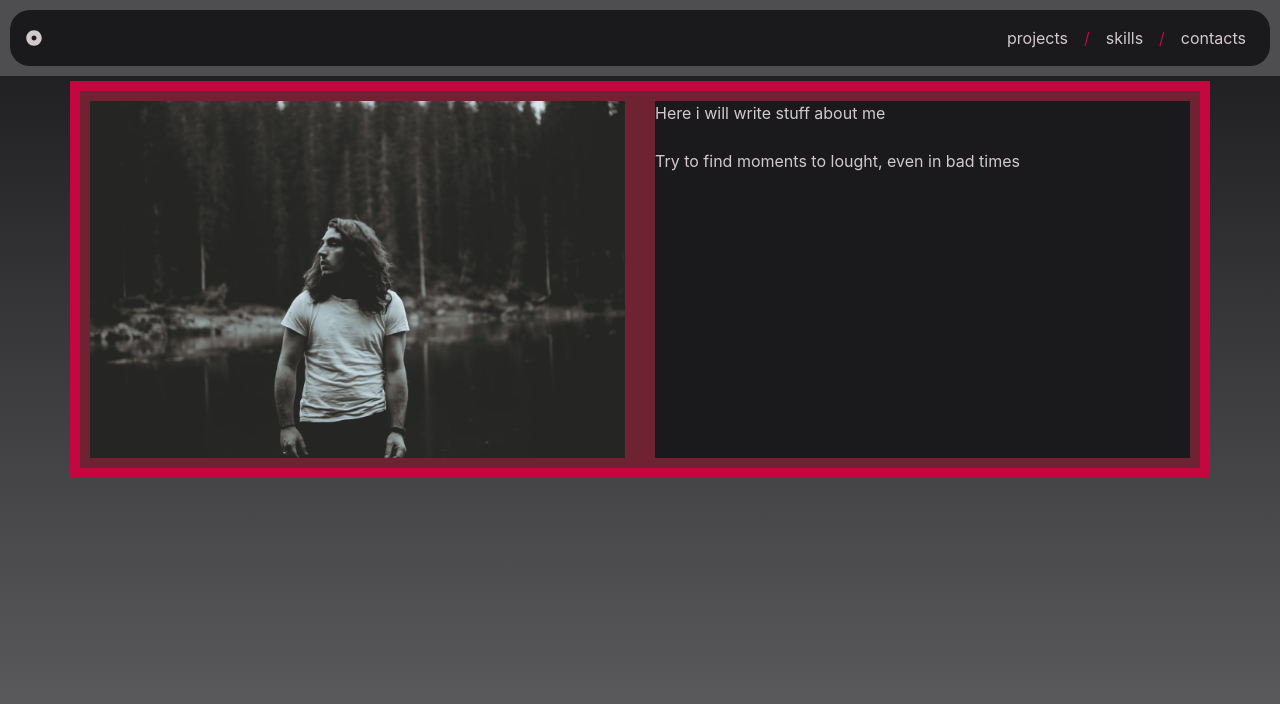
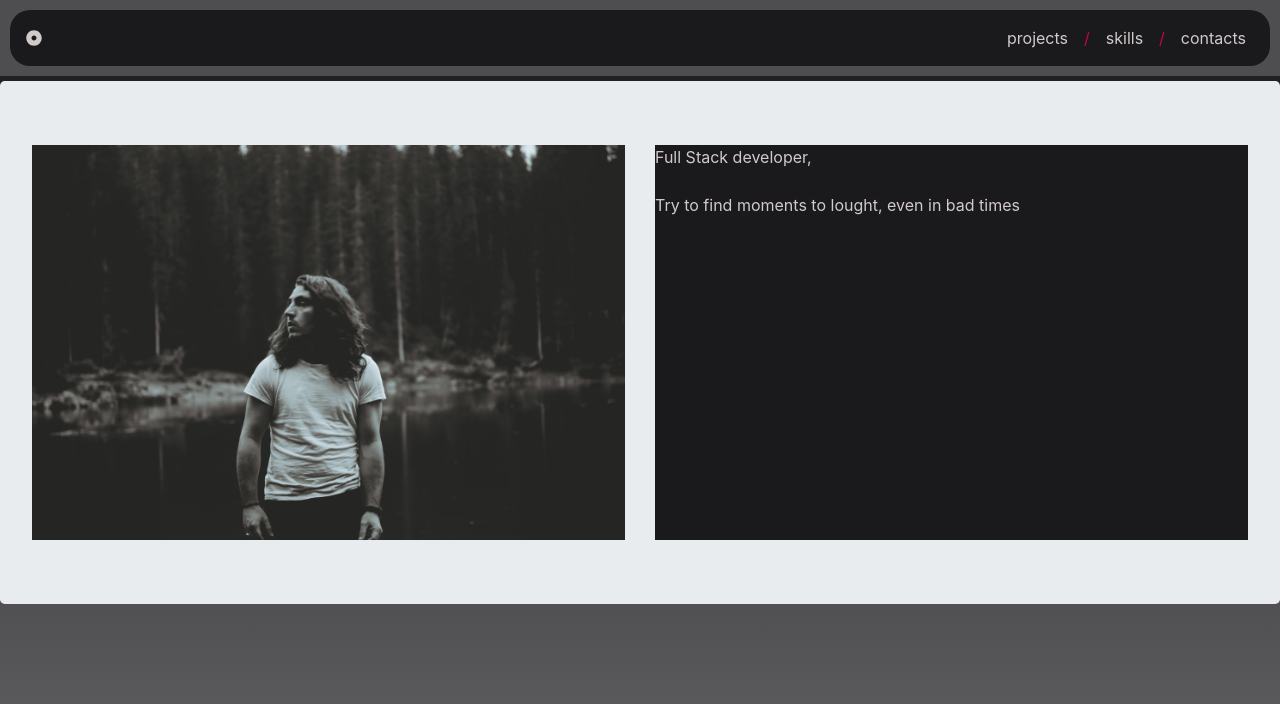
Before and after one commit to dolevizacson/portfolio, a React (Create React App) app: page / in a window 1280 px wide. Shown: the top 704 px of the page. Built offline with nearby package versions, Linux system fonts and the light colour scheme.

Commit message:
design changes
change all bootstrap element to reactstrap components, add jumbo-trons, add key to skillsList

```diff
--- a/src/components/App.css
+++ b/src/components/App.css
@@ -7,5 +7,4 @@
   border-color: #c3073f;
   border-width: 10px;
   border-style: solid;
-  padding: 10px;
 }
--- a/src/components/App.js
+++ b/src/components/App.js
@@ -25,7 +25,7 @@ const App = () => {
           <Container fluid>
             <AppNavbar />
           </Container>
-          <Container className="main-page">
+          <Container fluid>
             <Switch>
               <Route path={homeRoute} exact component={Home} />
               <Route path={projectsRoute} exact component={Projects} />
--- a/src/confings/appContent.js
+++ b/src/confings/appContent.js
@@ -1,12 +1,13 @@
 const content = {
   home: {
-    about: 'Here i will write stuff about me',
+    about: 'Full Stack developer, ',
     moto: 'Try to find moments to lought, even in bad times',
   },
   skills: [
     {
+      key: 1,
       language: 'JavaScript',
-      icon: '<FontAwesomeIcon icon = "JsSquare" />',
+      icon: 'js-square',
       shortData: 'here will be written shorten knowledge about javascript',
       longData: [
         'stuff about java script',
@@ -16,8 +17,9 @@ const content = {
       class: 'java-script',
     },
     {
+      key: 2,
       language: 'React',
-      icon: '<FontAwesomeIcon icon="React" />',
+      icon: 'react',
       shortData: 'here will be written shorten knowledge about react',
       longData: [
         'stuff about react',
--- a/src/scenes/home/index.js
+++ b/src/scenes/home/index.js
@@ -1,4 +1,5 @@
 import React from 'react';
+import { Row, Col, Jumbotron } from 'reactstrap';
 
 import './index.css';
 
@@ -7,14 +8,16 @@ import About from './components/About';
 const Home = () => {
   return (
     <div>
-      <div className="row">
-        <div className="col">
-          <img src="tempPic.jpg" alt="profile" />
-        </div>
-        <div className="col">
-          <About />
-        </div>
-      </div>
+      <Jumbotron>
+        <Row>
+          <Col>
+            <img src="tempPic.jpg" alt="profile" />
+          </Col>
+          <Col>
+            <About />
+          </Col>
+        </Row>
+      </Jumbotron>
     </div>
   );
 };
--- a/src/scenes/skills/components/SkillsList.js
+++ b/src/scenes/skills/components/SkillsList.js
@@ -6,8 +6,10 @@ const SkillList = props => {
   const { skillsListContent } = props.skillsList;
   const skillList = skillsListContent.map(lang => {
     return (
-      <div className="skill">
-        <div className="icon">{lang.icon}</div>
+      <div className="skill" key={lang.key}>
+        <div>
+          <FontAwesomeIcon icon={['fab', lang.icon]} />
+        </div>
         <div>{lang.language}</div>
         <div>{lang.shortData}</div>
       </div>
--- a/src/scenes/skills/index.js
+++ b/src/scenes/skills/index.js
@@ -1,4 +1,5 @@
 import React from 'react';
+import { Jumbotron, Container } from 'reactstrap';
 
 import './index.css';
 
@@ -7,7 +8,11 @@ import SkillsList from './components/SkillsList';
 const Skills = () => {
   return (
     <div>
-      <SkillsList />
+      <Container>
+        <Jumbotron>
+          <SkillsList />
+        </Jumbotron>
+      </Container>
     </div>
   );
 };
--- a/src/utils/icons.js
+++ b/src/utils/icons.js
@@ -1,11 +1,8 @@
-import { faJsSquare, faReact } from '@fortawesome/free-brands-svg-icons';
+import { fab } from '@fortawesome/free-brands-svg-icons';
 import {
   faDotCircle,
   faChevronCircleDown,
 } from '@fortawesome/free-solid-svg-icons';
 import { library } from '@fortawesome/fontawesome-svg-core';
 
-library.add(faDotCircle);
-library.add(faChevronCircleDown);
-library.add(faJsSquare);
-library.add(faReact);
+library.add(fab, faDotCircle, faChevronCircleDown);
```
